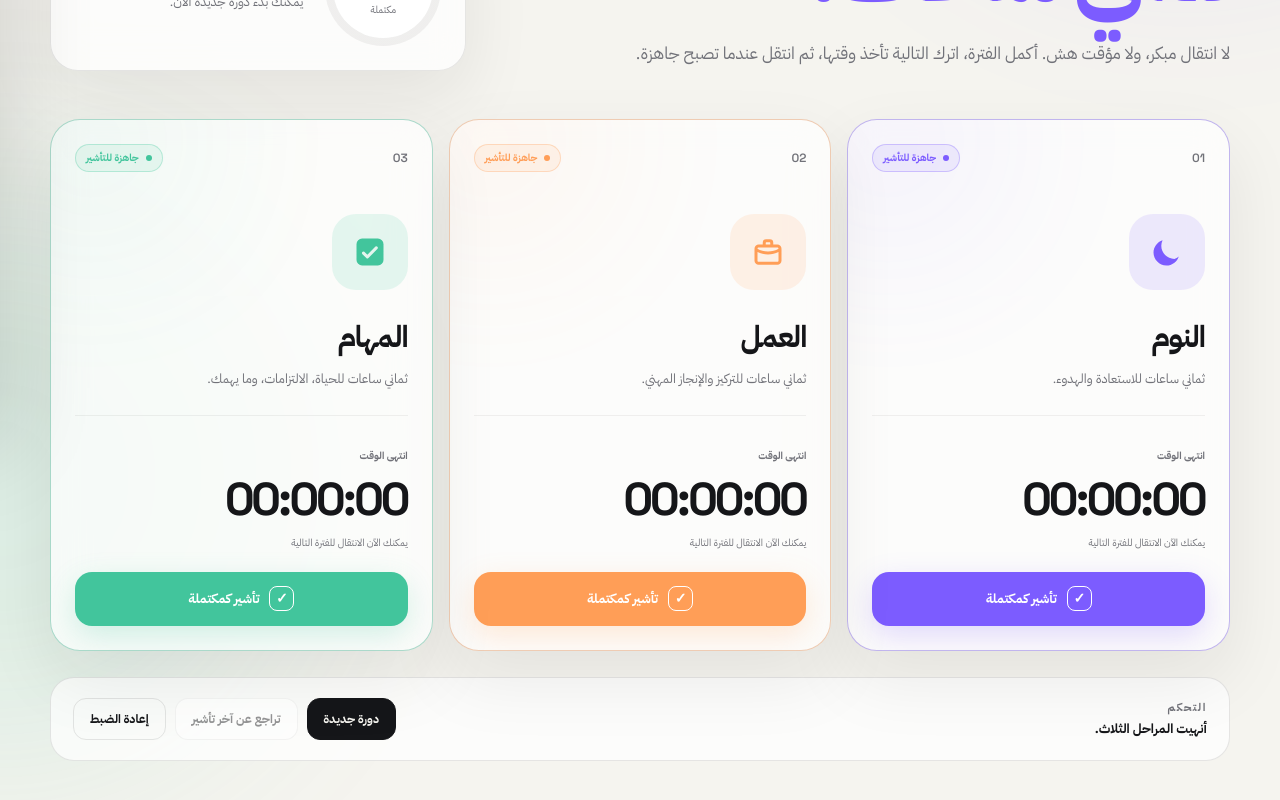
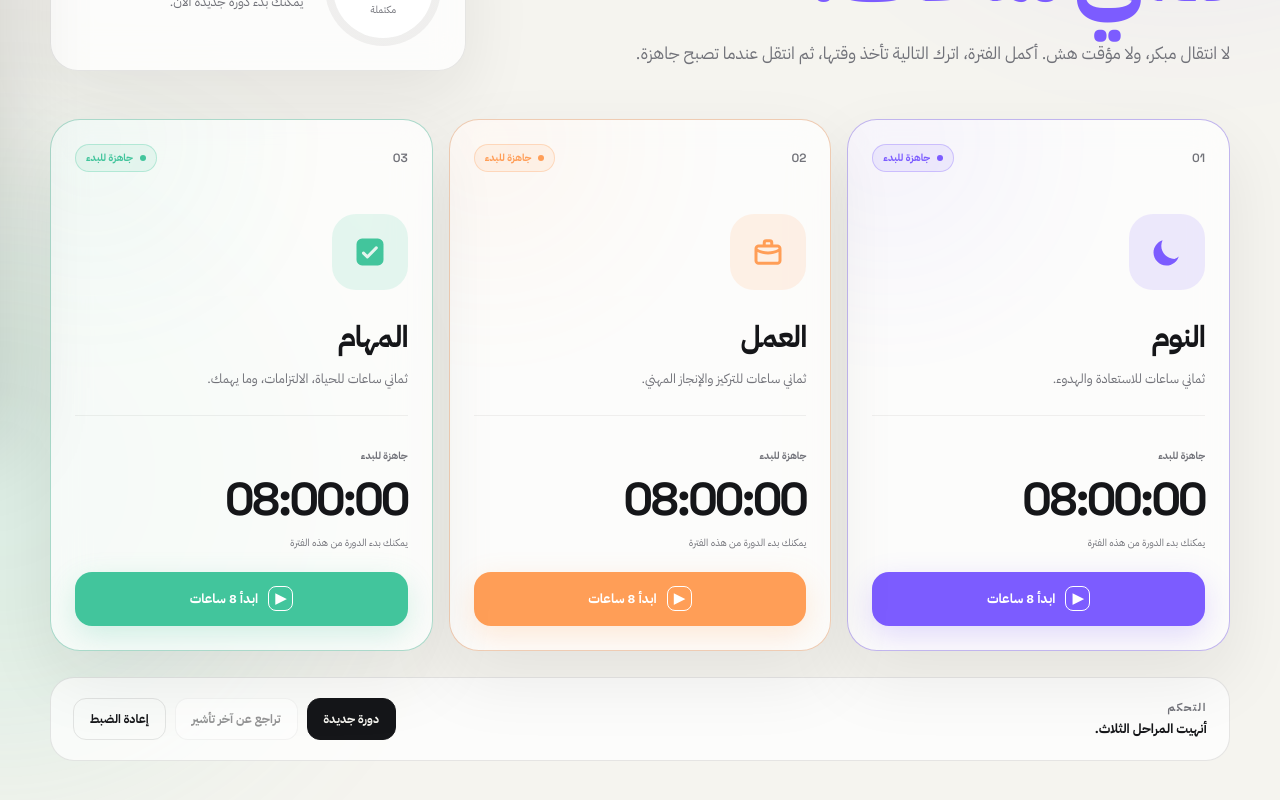
Before and after one commit to ExAnas/ThreeEights, a React (Vite) app: page / in a window 1280 px wide. Shown: the part 356-1156 px from the top of the page. Built offline with nearby package versions, Linux system fonts and the light colour scheme; no server answers.

Commit message:
Update cards for start-anywhere flow

```diff
--- a/src/components/PhaseCard.tsx
+++ b/src/components/PhaseCard.tsx
@@ -8,17 +8,17 @@ interface Props {
   status: PhaseStatus
   remainingMs: number | null
   endsAt: number | null
-  onComplete: () => void
+  onStart: () => void
 }
 
 const statusLabels: Record<PhaseStatus, string> = {
   done: 'مكتملة',
   running: 'جارية الآن',
-  ready: 'جاهزة للتأشير',
-  locked: 'مقفلة',
+  ready: 'جاهزة للبدء',
+  locked: 'بانتظار الدور',
 }
 
-export function PhaseCard({ phase, status, remainingMs, endsAt, onComplete }: Props) {
+export function PhaseCard({ phase, status, remainingMs, endsAt, onStart }: Props) {
   const meta = PHASE_META[phase]
   const isEnabled = status === 'ready'
   const isDone = status === 'done'
@@ -42,23 +42,29 @@ export function PhaseCard({ phase, status, remainingMs, endsAt, onComplete }: Pr
 
       <div className="timer-shell" aria-live={status === 'running' ? 'off' : 'polite'}>
         <span className="timer-label">
-          {status === 'running' ? 'الوقت المتبقي' : status === 'ready' ? 'انتهى الوقت' : status === 'done' ? 'تم الإنجاز' : 'بانتظار الدور'}
+          {status === 'running'
+            ? 'الوقت المتبقي'
+            : status === 'ready'
+              ? 'جاهزة للبدء'
+              : status === 'done'
+                ? 'مكتملة في هذه الدورة'
+                : 'بانتظار الدور'}
         </span>
         <span className="timer-value" role="timer" aria-label={`مؤقت ${meta.title}`}>
           {status === 'running' && remainingMs !== null
             ? formatDuration(remainingMs)
-            : status === 'ready' || status === 'done'
-              ? '00:00:00'
-              : formatDuration(PHASE_DURATION_MS)}
+            : status === 'ready' || status === 'locked'
+              ? formatDuration(PHASE_DURATION_MS)
+              : '00:00:00'}
         </span>
         <span className="timer-footnote">
           {status === 'running' && endsAt
-            ? `ينتهي تقريباً ${formatClock(endsAt)}`
+            ? `تنتهي تقريباً ${formatClock(endsAt)} ثم تبدأ التالية تلقائياً`
             : status === 'ready'
-              ? 'يمكنك الآن الانتقال للفترة التالية'
+              ? 'يمكنك بدء الدورة من هذه الفترة'
               : isDone
-                ? 'تم حفظها في هذه الدورة'
-                : 'سيُفتح تلقائياً عند دوره'}
+                ? 'تم احتسابها في هذه الدورة'
+                : 'ستبدأ تلقائياً بعد انتهاء الفترة الحالية'}
         </span>
       </div>
 
@@ -66,11 +72,19 @@ export function PhaseCard({ phase, status, remainingMs, endsAt, onComplete }: Pr
         className="complete-button"
         type="button"
         disabled={!isEnabled}
-        onClick={onComplete}
-        aria-label={isDone ? `تم إكمال ${meta.title}` : `تأشير ${meta.title} كمكتملة`}
+        onClick={onStart}
+        aria-label={isDone ? `تم إكمال ${meta.title}` : `بدء فترة ${meta.title}`}
       >
-        <span className="checkmark" aria-hidden="true">✓</span>
-        <span>{isDone ? 'تم' : isEnabled ? 'تأشير كمكتملة' : status === 'running' ? 'مقفلة حتى انتهاء الوقت' : 'غير متاحة الآن'}</span>
+        <span className="checkmark" aria-hidden="true">{isEnabled ? '▶' : isDone ? '✓' : '•'}</span>
+        <span>
+          {isDone
+            ? 'مكتملة'
+            : isEnabled
+              ? 'ابدأ 8 ساعات'
+              : status === 'running'
+                ? 'جارية الآن'
+                : 'تبدأ بعد الفترة الحالية'}
+        </span>
       </button>
     </article>
   )
```
